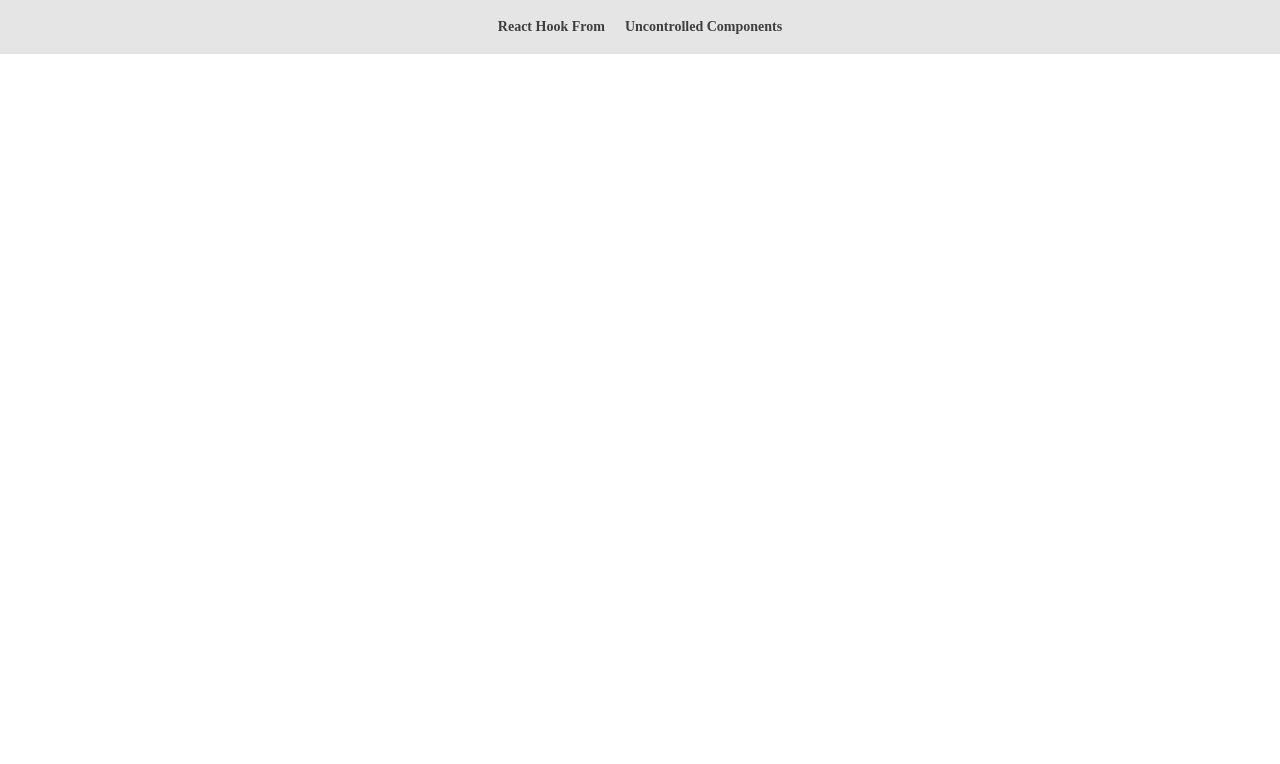
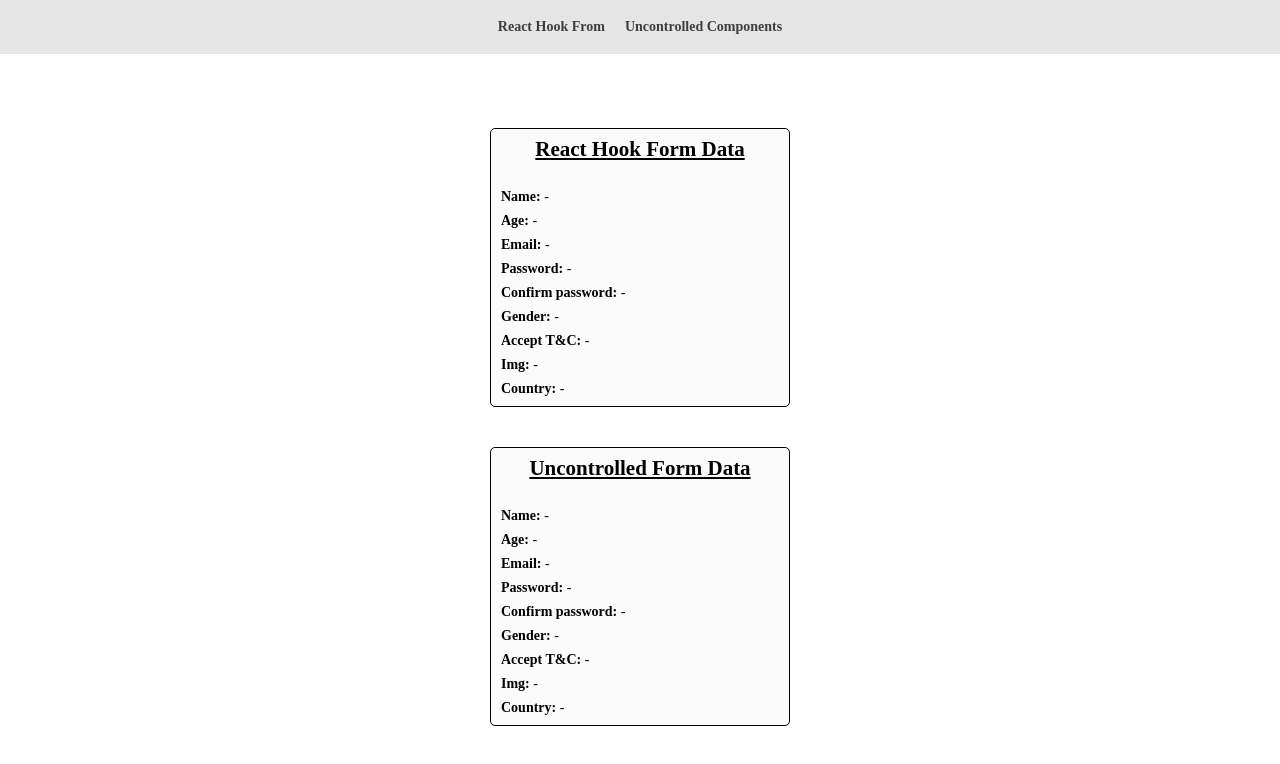
Before and after one commit to toronto-tokyo/React-2023Q4, a React (Vite) app: page / in a window 1280 px wide. Shown: the top 764 px of the page. Built offline with nearby package versions, Linux system fonts and the light colour scheme.

Commit message:
feat: add forms data cards on MainPage

```diff
--- /dev/null
+++ b/src/components/FormDataCard/FormDataCard.module.css
@@ -0,0 +1,26 @@
+.wrapper {
+  border: 1px solid black;
+  background-color: #fcfbfb;
+  border-radius: 5px;
+  padding: 10px;
+  flex: 0 1 300px;
+}
+
+.title {
+  font-weight: 700;
+  font-size: 1.5rem;
+  margin-bottom: 30px;
+  text-decoration: underline;
+  text-align: center;
+}
+
+.itemsList {
+  width: 100%;
+  display: flex;
+  flex-direction: column;
+  gap: 10px;
+}
+
+.key {
+  font-weight: 700;
+}
--- /dev/null
+++ b/src/components/FormDataCard/FormDataCard.tsx
@@ -0,0 +1,52 @@
+import { IFormData } from '../../redux/reducers/formsDataSlice';
+import classes from './FormDataCard.module.css';
+
+interface IProps {
+  cardTitle: string;
+  formData: IFormData;
+}
+
+function FormDataCard({ formData, cardTitle }: IProps) {
+  return (
+    <div className={classes.wrapper}>
+      <h2 className={classes.title}>{cardTitle}</h2>
+      <ul className={classes.itemsList}>
+        <li>
+          <span className={classes.key}>Name:</span> {formData.name || '-'}
+        </li>
+        <li>
+          <span className={classes.key}>Age:</span> {formData.age || '-'}
+        </li>
+        <li>
+          <span className={classes.key}>Email:</span> {formData.email || '-'}
+        </li>
+        <li>
+          <span className={classes.key}>Password:</span>{' '}
+          {formData.password || '-'}
+        </li>
+        <li>
+          <span className={classes.key}>Confirm password:</span>{' '}
+          {formData.confirmPassword || '-'}
+        </li>
+        <li>
+          <span className={classes.key}>Gender:</span> {formData.gender || '-'}
+        </li>
+        <li>
+          <span className={classes.key}>Accept T&C:</span>{' '}
+          {formData.acceptTC || '-'}
+        </li>
+        <li>
+          <span className={classes.key}>Img:</span>
+          <img style={{ width: '100%' }} src={formData.imgFile} />
+          {!formData.imgFile && <span> - </span>}
+        </li>
+        <li>
+          <span className={classes.key}>Country:</span>{' '}
+          {formData.country || '-'}
+        </li>
+      </ul>
+    </div>
+  );
+}
+
+export default FormDataCard;
--- a/src/pages/MainPage.tsx
+++ b/src/pages/MainPage.tsx
@@ -1,10 +1,17 @@
+import FormDataCard from '../components/FormDataCard/FormDataCard';
 import Header from '../components/Header/Header';
 import NavBar from '../components/NavBar/NavBar';
 import NavLink from '../components/UI/NavLink/NavLink';
+import { useAppSelector } from '../hooks/redux';
+import classes from '../styles/MainPage.module.css';
 
 function MainPage() {
+  const { uncontrolledForm, reactHookForm } = useAppSelector(
+    (store) => store.formsDataSlice
+  );
+
   return (
-    <div>
+    <div className={classes.wrapper}>
       <Header>
         <NavBar>
           <NavLink routePath="/react-hook-form">React Hook From</NavLink>
@@ -13,6 +20,20 @@ function MainPage() {
           </NavLink>
         </NavBar>
       </Header>
+      <main className={classes.main}>
+        <div className={classes.cardsWrapper}>
+          <div className={classes.cardsRow}>
+            <FormDataCard
+              cardTitle="React Hook Form Data"
+              formData={reactHookForm}
+            />
+            <FormDataCard
+              cardTitle="Uncontrolled Form Data"
+              formData={uncontrolledForm}
+            />
+          </div>
+        </div>
+      </main>
     </div>
   );
 }
--- /dev/null
+++ b/src/styles/MainPage.module.css
@@ -0,0 +1,23 @@
+.wrapper {
+  height: 100%;
+  display: flex;
+  flex-direction: column;
+}
+
+.main {
+  flex: 100%;
+}
+
+.cardsWrapper {
+  height: 100%;
+  display: flex;
+  align-items: center;
+  justify-content: center;
+}
+
+.cardsRow {
+  display: flex;
+  flex-wrap: wrap;
+  justify-content: center;
+  gap: 40px;
+}
```
